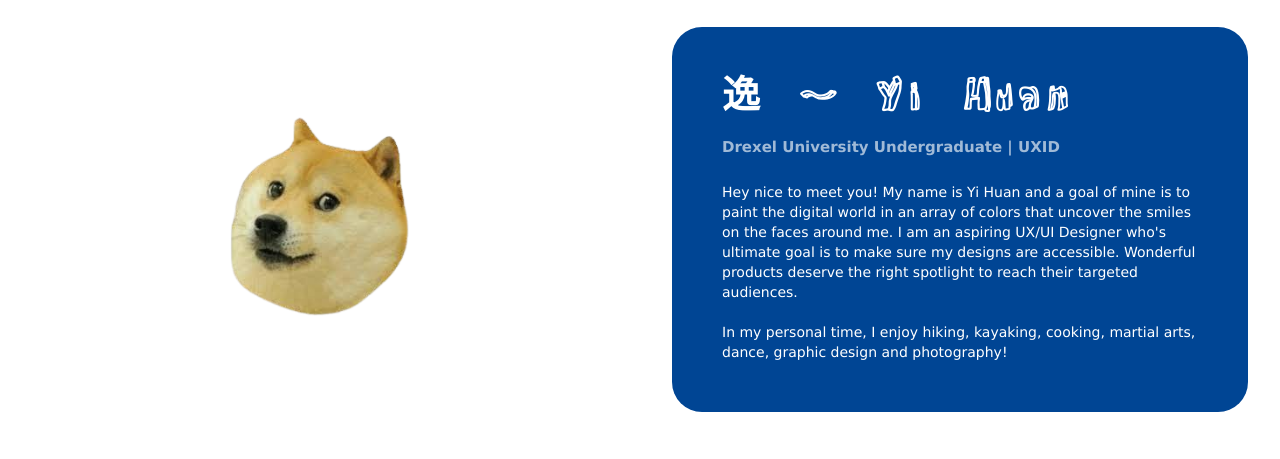
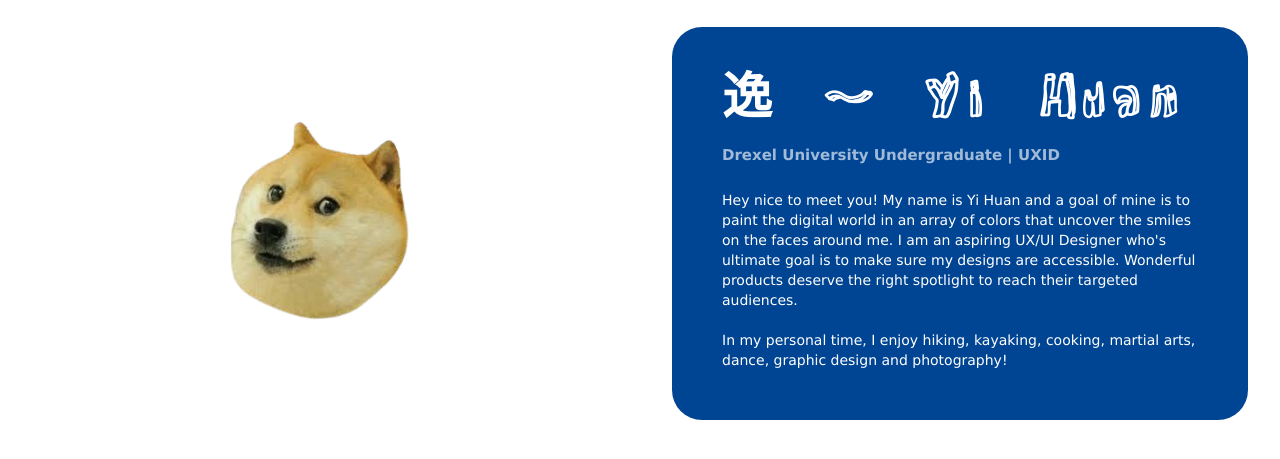
Before and after one commit to yeethuan/idm-222-yy559, a plain HTML site: page index.html in a window 1280 px wide. Shown: the part 151-610 px from the top of the page. Drawn offline with Linux system fonts and the light colour scheme.

Commit message:
Update index.css

```diff
--- a/index.css
+++ b/index.css
@@ -275,7 +275,7 @@ p {
     }
 
     .rounded-box h1{
-        font-size: 38px;
+        font-size: 50px;
     }
 
     .rounded-box h2{
```
